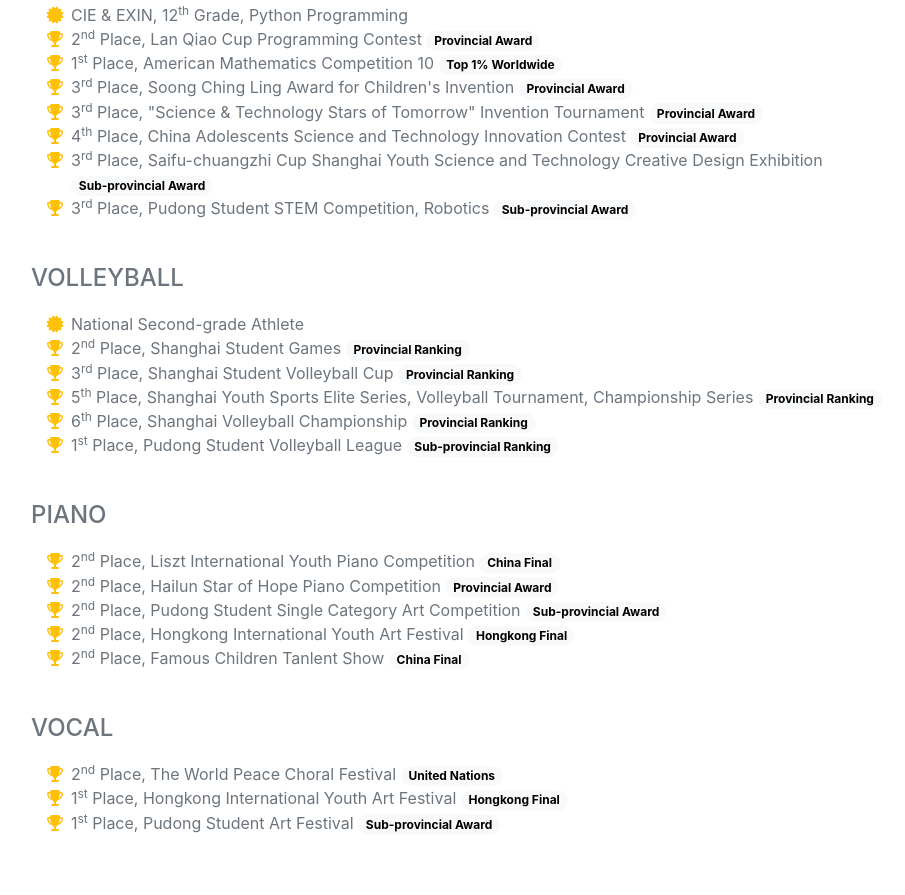
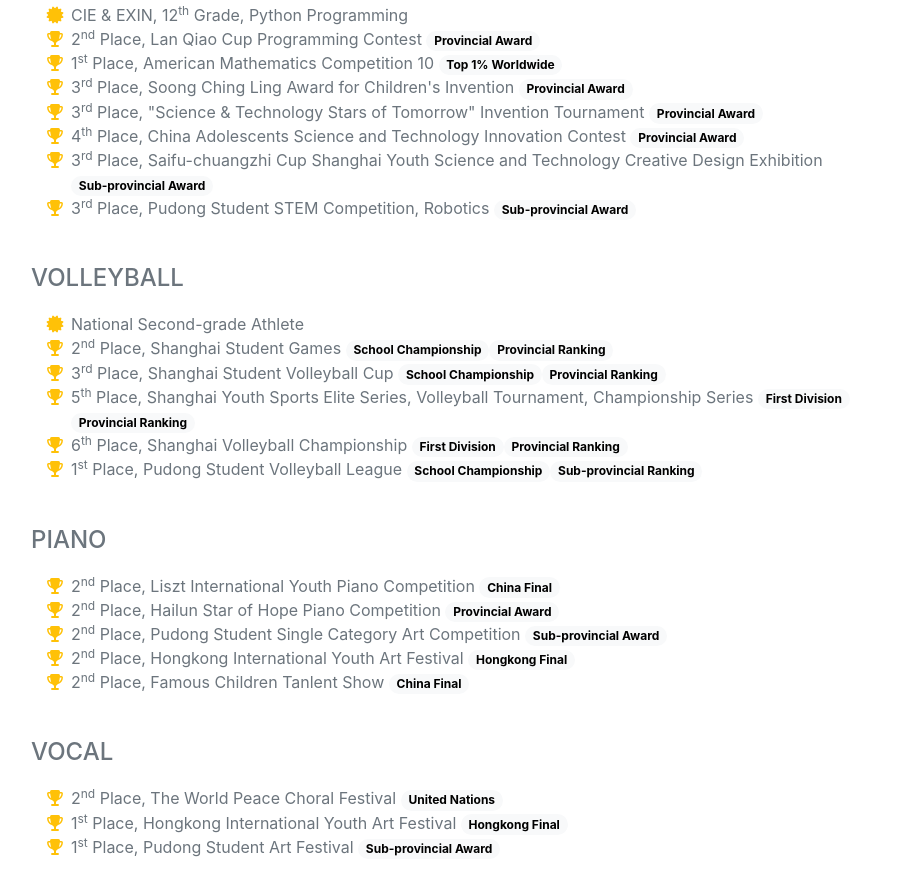
Before and after one commit to cynthshn/cynthshn.github.io, a plain HTML site: page index.html in a window 1280 px wide. Shown: the part 1966-2861 px from the top of the page, without its empty margins (289-1194 px from the left). Drawn offline with nearby package versions, Linux system fonts and the light colour scheme; a web font is replaced by a local one.

Commit message:
Add files via upload

```diff
--- a/index.html
+++ b/index.html
@@ -109,23 +109,23 @@
 						</li>
 						<li>
 							<span class="fa-li text-warning"><i class="fas fa-trophy"></i></span>
-							2<sup>nd</sup> Place, Shanghai Student Games <span class="badge rounded-pill text-bg-light">Provincial Ranking</span>
+							2<sup>nd</sup> Place, Shanghai Student Games <span class="badge rounded-pill text-bg-light">School Championship</span><span class="badge rounded-pill text-bg-light">Provincial Ranking</span>
 						</li>
 						<li>
 							<span class="fa-li text-warning"><i class="fas fa-trophy"></i></span>
-							3<sup>rd</sup> Place, Shanghai Student Volleyball Cup <span class="badge rounded-pill text-bg-light">Provincial Ranking</span>
+							3<sup>rd</sup> Place, Shanghai Student Volleyball Cup <span class="badge rounded-pill text-bg-light">School Championship</span><span class="badge rounded-pill text-bg-light">Provincial Ranking</span>
 						</li>
 						<li>
 							<span class="fa-li text-warning"><i class="fas fa-trophy"></i></span>
-							5<sup>th</sup> Place, Shanghai Youth Sports Elite Series, Volleyball Tournament, Championship Series <span class="badge rounded-pill text-bg-light">Provincial Ranking</span>
+							5<sup>th</sup> Place, Shanghai Youth Sports Elite Series, Volleyball Tournament, Championship Series <span class="badge rounded-pill text-bg-light">First Division</span><span class="badge rounded-pill text-bg-light">Provincial Ranking</span>
 						</li>
 						<li>
 							<span class="fa-li text-warning"><i class="fas fa-trophy"></i></span>
-							6<sup>th</sup> Place, Shanghai Volleyball Championship <span class="badge rounded-pill text-bg-light">Provincial Ranking</span>
+							6<sup>th</sup> Place, Shanghai Volleyball Championship <span class="badge rounded-pill text-bg-light">First Division</span><span class="badge rounded-pill text-bg-light">Provincial Ranking</span>
 						</li>
 						<li>
 							<span class="fa-li text-warning"><i class="fas fa-trophy"></i></span>
-							1<sup>st</sup> Place, Pudong Student Volleyball League <span class="badge rounded-pill text-bg-light">Sub-provincial Ranking</span>
+							1<sup>st</sup> Place, Pudong Student Volleyball League <span class="badge rounded-pill text-bg-light">School Championship</span><span class="badge rounded-pill text-bg-light">Sub-provincial Ranking</span>
 						</li>
 					</ul>
 					<p><br /></p>
```
